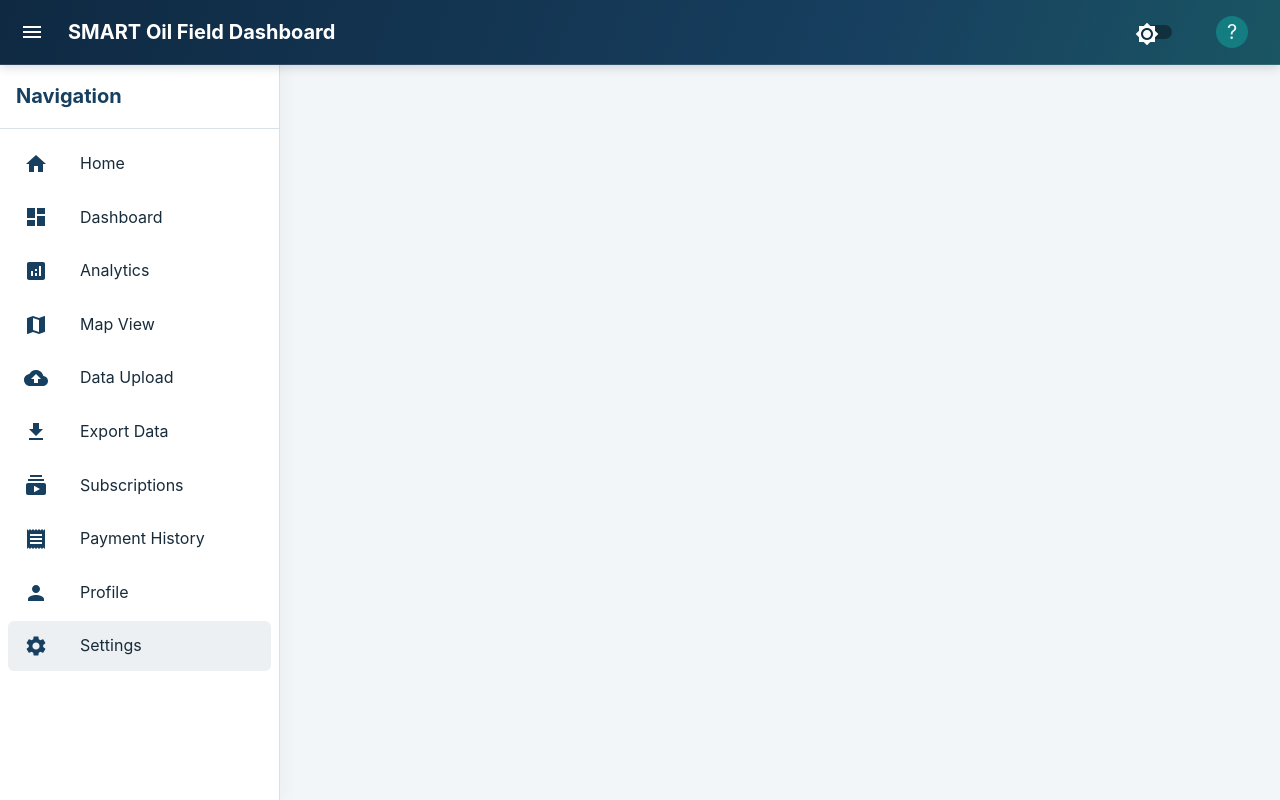
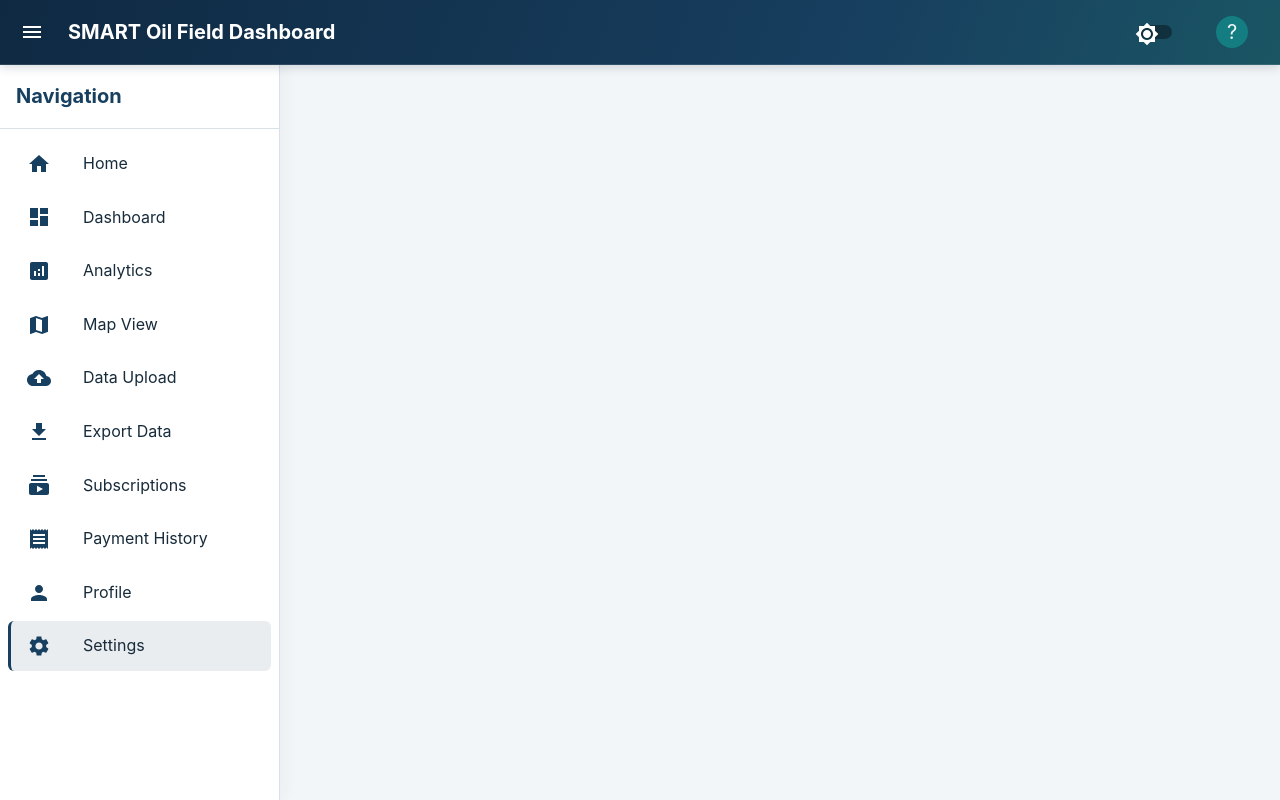
Before and after one commit to davelee001/SMART-Oil-Field, a React app in the folder src/frontend/: page /settings in a window 1280 px wide. Built offline with nearby package versions, Linux system fonts and the light colour scheme.

Commit message:
style(sidebar): clarify active navigation state

```diff
--- a/src/frontend/src/components/layout/Sidebar.tsx
+++ b/src/frontend/src/components/layout/Sidebar.tsx
@@ -83,6 +83,14 @@ const Sidebar: React.FC<SidebarProps> = ({ open }) => {
                                 to={item.path}
                                 selected={location.pathname === item.path}
                                 sx={{
+                                    borderLeft: '3px solid transparent',
+                                    '&.Mui-selected': {
+                                        borderColor: 'primary.main',
+                                        backgroundColor: (theme) =>
+                                            theme.palette.mode === 'dark'
+                                                ? 'rgba(112, 167, 204, 0.14)'
+                                                : 'rgba(23, 63, 95, 0.09)',
+                                    },
                                     '&:hover': {
                                         backgroundColor: (theme) =>
                                             theme.palette.mode === 'dark'
```
